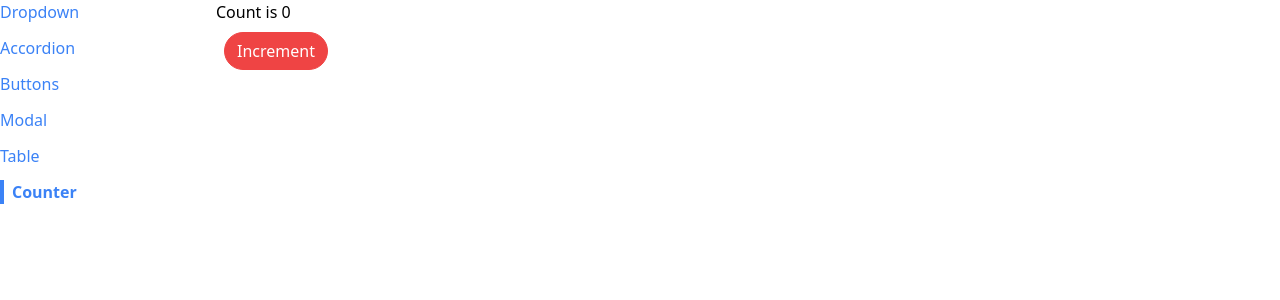
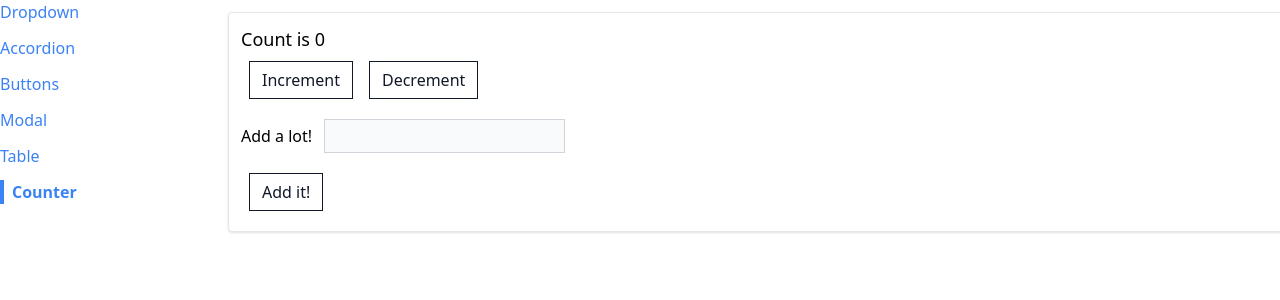
Before and after one commit to stefanstax/mrwr-comps, a React (Create React App) app: page /counter in a window 1280 px wide. Shown: the top 300 px of the page. Built offline with nearby package versions, Linux system fonts and the light colour scheme.

Commit message:
Adding reducers | immer package

```diff
--- a/package.json
+++ b/package.json
@@ -7,6 +7,7 @@
     "@testing-library/react": "^13.4.0",
     "@testing-library/user-event": "^13.5.0",
     "classnames": "^2.3.2",
+    "immer": "^10.0.2",
     "prop-types": "^15.8.1",
     "react": "^18.2.0",
     "react-dom": "^18.2.0",
--- a/src/pages/CounterPage.js
+++ b/src/pages/CounterPage.js
@@ -1,15 +1,93 @@
+import { useReducer } from "react";
 import Button from "../components/Button";
-import useCounter from "../hooks/use-counter";
+import Panel from "../components/Panel";
+import { produce } from "immer";
+
+const INCREMENT_COUNT = "increment";
+const DECREMENT_COUNT = "decrement";
+const ADD_VALUE_TO_COUNT = "set-value-to-add";
+const SET_VALUE_TO_ADD = "combine-counts";
+
+const reducer = (state, action) => {
+  switch (action.type) {
+    case INCREMENT_COUNT:
+      state.count = state.count + 1;
+      return;
+    case DECREMENT_COUNT:
+      state.count = state.count - 1;
+      return;
+    case ADD_VALUE_TO_COUNT:
+      state.count = state.count + state.valueToAdd;
+      state.valueToAdd = 0;
+      return;
+    case SET_VALUE_TO_ADD:
+      state.valueToAdd = action.payload;
+      return;
+    default:
+      return;
+  }
+};
 
 const CounterPage = ({ initialCount }) => {
-  const { count, increment } = useCounter(initialCount);
+  const [state, dispatch] = useReducer(produce(reducer), {
+    count: initialCount,
+    valueToAdd: 0,
+  });
+
+  const increment = () => {
+    dispatch({
+      type: INCREMENT_COUNT,
+    });
+  };
+
+  const decrement = () => {
+    dispatch({
+      type: DECREMENT_COUNT,
+    });
+  };
+
+  const handleChange = (event) => {
+    const value = Number(event?.target?.value);
+
+    dispatch({
+      type: SET_VALUE_TO_ADD,
+      payload: value,
+    });
+  };
+
+  const handleSubmit = (event) => {
+    event.preventDefault();
+
+    dispatch({
+      type: ADD_VALUE_TO_COUNT,
+      payload: state.count + state.valueToAdd,
+    });
+  };
+
   return (
-    <div>
-      <h1>Count is {count}</h1>
-      <Button danger rounded onClick={increment}>
-        Increment
-      </Button>
-    </div>
+    <Panel className="m-3">
+      <h1 className="text-lg ">Count is {state.count}</h1>
+      <div className="flex flex-row">
+        <Button secondary outline onClick={increment}>
+          Increment
+        </Button>
+        <Button secondary outline onClick={decrement}>
+          Decrement
+        </Button>
+      </div>
+      <form onSubmit={handleSubmit}>
+        <label>Add a lot!</label>
+        <input
+          value={state.valueToAdd || ""}
+          onChange={handleChange}
+          type="number"
+          className="p-1 m-3 bg-gray-50 border border-gray-300"
+        />
+        <Button secondary outline>
+          Add it!
+        </Button>
+      </form>
+    </Panel>
   );
 };
 
```
Also changed, not shown: 1 other file (tests, documents, lock files or other folders).
